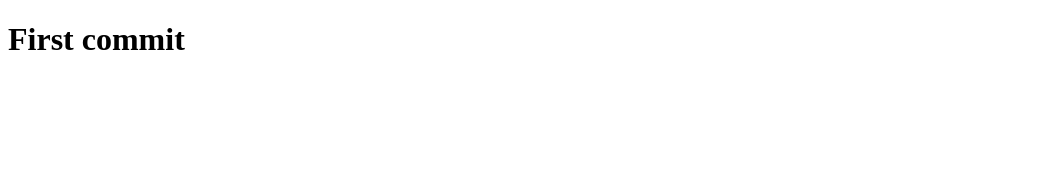
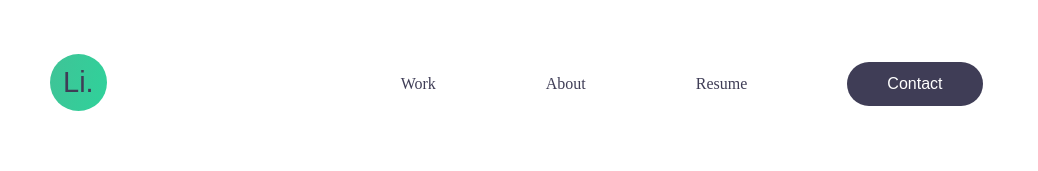
Before and after one commit to nocng238/Portfolio, a plain HTML site: page index.html in a window 1280 px wide. Shown: the whole page, without its empty margins (0-1038 px from the left). Drawn offline with Linux system fonts and the light colour scheme.

Commit message:
day1 fished header

```diff
--- a/css/main.css
+++ b/css/main.css
@@ -0,0 +1,183 @@
+/* * using to mark all the elements */
+/* setting project */
+/* erase all the default distance */
+*,
+*::before,
+*::after{
+    margin: 0;
+    padding: 0;
+    box-sizing: border-box;
+}
+html{
+    scroll-behavior: smooth;
+}
+body{
+    /* sans-serif is back up font in case Roboto has prolems */
+    font-size: "Roboto", sans-serif;
+}
+img{
+    max-width: 100%;
+    width: 100%;
+}
+.container{
+    max-width: 1200px;
+    width: 100%;
+    /* every time using max-width css auto transfer element to the left
+    so using margin auto to balance it */
+    margin: 0 auto;
+    padding: 0 10px;
+    /* 0 for top and bottom, 10px for left and right */
+
+}
+/* Set up variable */
+:root{
+    --green: #54b192;
+    --green-l: #a4cec0;
+    --gray: #3f3d56;
+    --smooth: all 0.3s ease-in;
+}
+button {
+    text-align: center;
+    color: white;
+    background-color: var(--gray);
+    padding: .8rem 2.5rem;
+    border: none;
+    border-radius: 100px;
+    cursor: pointer;
+    transition: var(--smooth) ;
+
+}
+button:hover{
+    background-color: var(--green);
+    transition: var(--smooth);
+}
+
+/* === HEADER === */
+header{
+    position: absolute;
+    width: 100%;
+}
+
+.navbar {
+    /* bỏ tất cả element trên 1 hàng */
+    display: flex;
+    padding: 20px 0;
+    justify-content: space-between;
+    align-items: center;
+}
+/* == logo == */
+.navbar__logo img{
+    width: 57px;
+    height: 57px;
+    /* make the img always cover in the size we define above */
+    object-fit: cover;
+}
+/* == menu == */
+.navbar__links{
+    position: fixed;
+    top: 0;
+    left: 0;
+    width: 60%;
+    height: 100%;
+    background-color: var(--gray);
+    z-index: 5;
+    transition: var(--smooth);
+    transform: translateX(-100%);
+    /* độ mờ */
+    opacity: 0;
+}
+.navbar__links.navbar__open{
+    transform: translateX(0);
+    opacity: 1;
+    transition: var(--smooth)
+}
+.navbar__link {
+    /* make the dot in list disapear */
+    list-style: none;
+    margin: 55px
+
+}
+.navbar__link a{
+    text-decoration: none;
+    color: white;
+    font-weight: 300;
+    transition: var(--smooth);
+
+}
+.navbar__link a:hover{
+    color: var(--green);
+    transform: var(--smooth);
+}
+
+.navbar__btn{
+    font-size: 1rem;
+    margin-left: 45px;
+    background-color: var(--green);
+}
+/* == menu button == */
+.navbar__icons{
+    display: flex;
+    justify-content: center;
+    align-items: center;
+    width: 80px;
+    height: 80px;
+    cursor: pointer;
+    transition: var(--smooth);
+    z-index: 6;
+}
+.navbar__icon{
+    width: 45px;
+    height: 6px;
+    background-color: var(--gray);
+    border-radius: 5px;
+    transition: var(--smooth);
+    position: relative;
+}
+.navbar__icon::before,
+.navbar__icon::after{
+    content: '';
+    position: absolute;
+    width: 45px;
+    height: 6px;
+    background-color: var(--gray);
+    border-radius: 5px;
+    transition: var(--smooth);
+}
+.navbar__icon::before{
+    transform: translateY(-12px);
+}
+.navbar__icon::after{
+    transform: translateY(12px);
+}
+/* == button animation == */
+.open .navbar__icon{
+    transform: translateX(-50px);
+    background: transparent;
+}
+.open .navbar__icon::before{
+    transform: rotate(45deg) translate(35px, -35px);
+}
+.open .navbar__icon::after{
+    transform: rotate(-45deg) translate(35px, 35px);
+}
+@media (min-width : 62em){
+    .navbar__links{
+         position: initial;
+        transform: translateX(0);
+        opacity: 1;
+        background-color: transparent;
+        display: flex;
+        justify-content: flex-end;
+        align-items: center;
+    }
+    .navbar__link a{
+        color: var(--gray);
+
+    }
+    .navbar__icon {
+        display: none;
+    }
+    .navbar__btn {
+        background-color: var(--gray);
+    }
+}
--- a/index.html
+++ b/index.html
@@ -4,9 +4,37 @@
     <meta charset="UTF-8">
     <meta http-equiv="X-UA-Compatible" content="IE=edge">
     <meta name="viewport" content="width=device-width, initial-scale=1.0">
-    <title>Document</title>
+    <link rel="preconnect" href="https://fonts.googleapis.com">
+    <link rel="preconnect" href="https://fonts.gstatic.com" crossorigin>
+    <link href="https://fonts.googleapis.com/css2?family=Roboto:wght@300;500&display=swap" rel="stylesheet">
+    <!-- main css -->
+    <link rel="stylesheet" href="./css/main.css">
+    <title>Portfolio</title>
 </head>
 <body>
-    <h1>First commit</h1>
+    <header>
+
+        <div class="container">
+            <nav class="navbar">
+                <!-- logo -->
+                <div class="navbar__logo">
+                    <img src="./img/logo.svg" alt="website logo">
+                </div>
+                <!-- links -->
+                <div class="navbar__links">
+                    <li class="navbar__link"><a href="#">Work</a></li>
+                    <li class="navbar__link"><a href="#">About</a></li>
+                    <li class="navbar__link"><a href="#">Resume</a></li>
+                    <a href="#"><button class="navbar__btn">Contact</button></a>
+                </div>
+                <!-- menu button -->
+                <div class="navbar__icons">
+                    <div class="navbar__icon"></div>
+                </div>
+            </nav>
+        </div>
+    </header>
+    <script src="https://kit.fontawesome.com/9e767702e6.js" crossorigin="anonymous"></script>
+    <script src="/js/main.js"></script>
 </body>
 </html>
--- a/js/main.js
+++ b/js/main.js
@@ -0,0 +1,8 @@
+// MENU
+const menu = document.querySelector(".navbar__links")
+const menuButton = document.querySelector(".navbar__icons")
+
+menuButton.addEventListener('click', ()=>{
+    menu.classList.toggle("navbar__open")
+    menuButton.classList.toggle("open")
+} )
```
